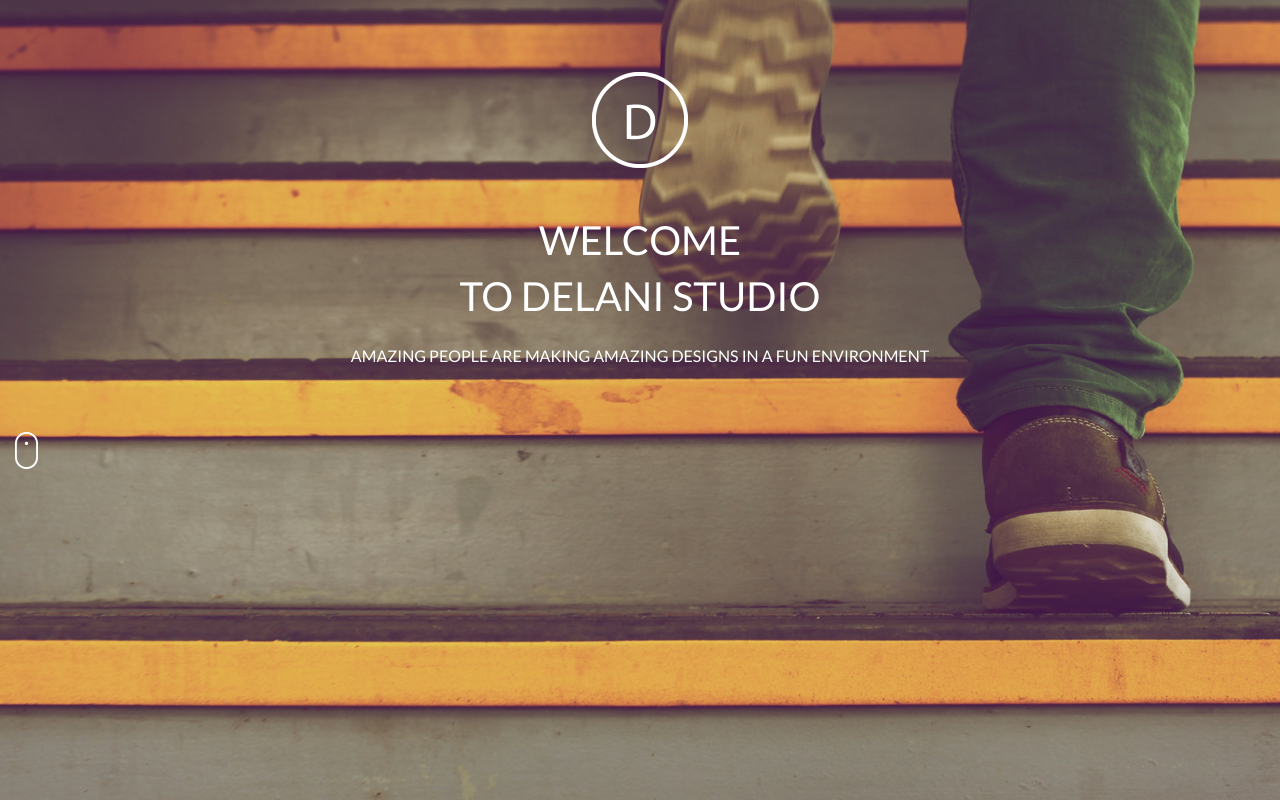
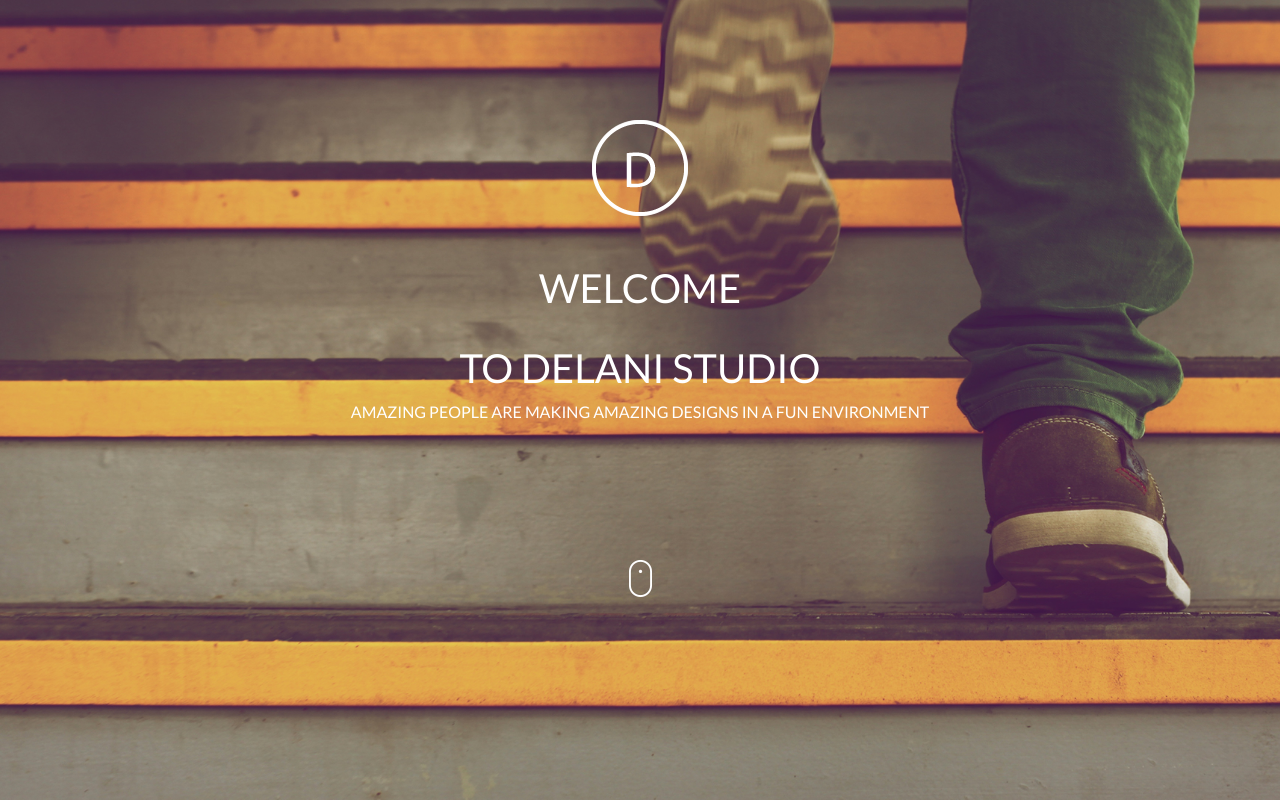
Before and after one commit to JAMAL-MOHAMED-JALDESA-2893/Delani-studio, a plain HTML site: page index.html in a window 1280 px wide. Drawn offline with nearby package versions, Linux system fonts and the light colour scheme; some packages are replaced by stand-ins of ours; a script that the page names is missing.

Commit message:
add style to landing section

```diff
--- a/index.html
+++ b/index.html
@@ -20,29 +20,34 @@
     <title>Document</title>
   </head>
   <body>
-<!----------------------------------------------------section-1-------------------------------------------------->
+    <!----------------------------------------------------section-1-------------------------------------------------->
 
-<div class="container-fluid">
-  <div class="section-1">
-    <br><br><br>
-    <img id="logo" src="./img/logo/logo.png" class="mx-auto d-block" alt="logo">
-    <h1 class="text-white text-center pt-5">WELCOME</h1>
-    <h1 class="text-white text-center  ">TO DELANI STUDIO</h1>
-    <p class="text-white pt-3 text-center">AMAZING PEOPLE ARE MAKING AMAZING DESIGNS IN A FUN ENVIRONMENT
-      <p>
-  </div>
-  <img id="mouse" class="text-white pt-5" src="./img/mouse_click.png" alt="mouse click">
-</div>
+    <div class="container-fluid">
+      <div class="section-1">
+        <br /><br /><br /><br /><br />
+        <img
+          id="logo"
+          src="./img/logo/logo.png"
+          class="mx-auto d-block"
+          alt="logo"
+        />
+        <h1 class="text-white text-center pt-5">WELCOME</h1>
+        <br />
+        <h1 class="text-white text-center">TO DELANI STUDIO</h1>
+        <p class="text-white text-center">
+          AMAZING PEOPLE ARE MAKING AMAZING DESIGNS IN A FUN ENVIRONMENT
+        </p>
+        <p></p>
+      </div>
 
-
-
-
-
-
-
-
-
-
+      <br /><br /><br />
+      <img
+        id="mouse"
+        class="mx-auto d-block pt-5"
+        src="./img/mouse_click.png"
+        alt="mouse click"
+      />
+    </div>
 
     <!-----------------------------------------scripts----------------------------------------------------------->
     <script src="script.js"></script>
--- a/style.css
+++ b/style.css
@@ -10,8 +10,7 @@ body{
 .container-fluid{
   background-image: url("./img/backgrounds/h_img.jpg");
   background-position: center;
-  /* text-align:center; */
-  height: 100vh;
+  min-height: 100vh;
   background-size: cover;
   color: white;
 }
```
